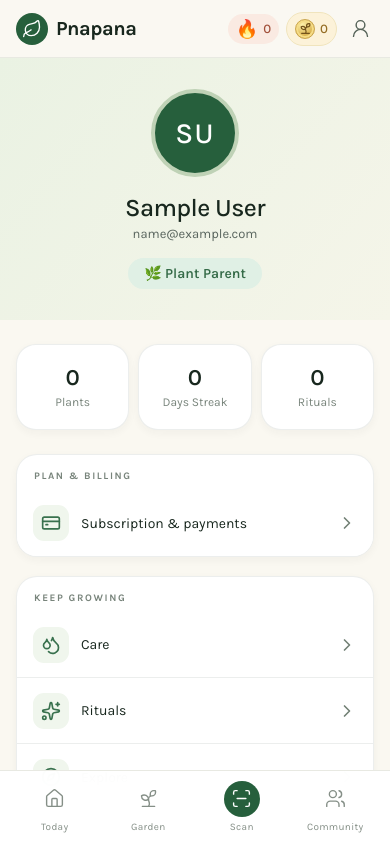
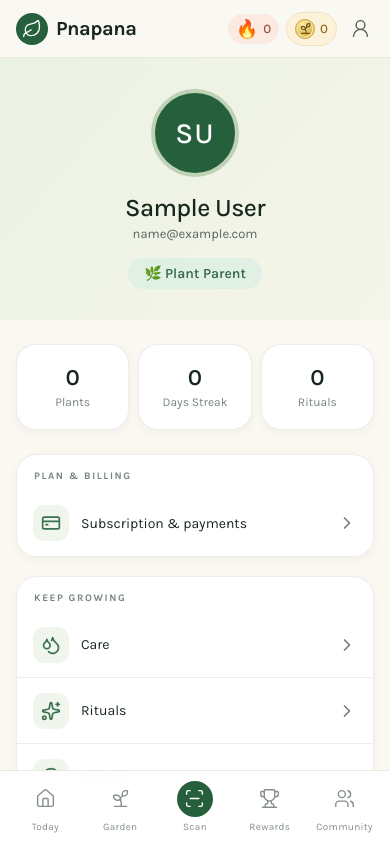
Before and after one commit to ddvashu89-oss/pnapana, a Next.js app in the folder frontend/: page /you in a window 390 px wide. Shown: the top 844 px of the page. Built offline with nearby package versions, Linux system fonts and the light colour scheme; no server answers; sample sign-in values are in the browser's storage.

Commit message:
Add mobile rewards tab and clearer plant care states

```diff
--- a/frontend/src/app/dashboard/Home.module.css
+++ b/frontend/src/app/dashboard/Home.module.css
@@ -754,6 +754,8 @@
 .todayPlantInfo strong { display: block; font-size: 16px; font-weight: 500; margin-bottom: 6px; }
 .todayCareStatus { display: inline-flex; align-items: center; gap: 6px; margin-top: 1px; color: #89938c; font-size: 11px; line-height: 1.35; }
 .todayCareStatus svg { color: #929d95; }
+.todayCareStatus.todayCareMuted { color: #929b94; font-weight: 400; }
+.todayCareStatus.todayCareMuted svg { color: #a1aaa3; }
 .todayCareUrgent { color: #b6423b; font-weight: 600; }
 .todayCareUrgent i { width: 7px; height: 7px; border-radius: 50%; background: #d94b43; box-shadow: 0 0 0 3px rgba(217, 75, 67, .12); }
 .todayCareSecondary { margin-left: 5px; color: #89938c; font-size: 11px; font-weight: 400; }
--- a/frontend/src/components/Sidebar.module.css
+++ b/frontend/src/components/Sidebar.module.css
@@ -10,6 +10,7 @@
 .desktopBrand { margin: 0 8px 46px; }
 .navLinks { display: flex; flex-direction: column; gap: 7px; }
 .navItem { display: flex; align-items: center; gap: 14px; padding: 11px 14px; min-height: 50px; color: var(--text-secondary); border-radius: 16px; font-size: 16px; transition: background .2s, color .2s; }
+.mobileOnly { display: none; }
 .icon { display: flex; align-items: center; justify-content: center; width: 32px; height: 32px; }
 .navItem:hover, .secondaryLinks a:hover { background: #f0f5ed; color: var(--primary-green); }
 .active { color: var(--primary-green); background: var(--accent-green-dim); font-weight: 500; }
@@ -30,6 +31,7 @@
  .desktopBrand, .secondaryLinks, .sidebarNote { display: none; }
  .navLinks { flex-direction: row; justify-content: space-around; gap: 0; }
  .navItem { flex: 1; min-width: 0; flex-direction: column; justify-content: center; gap: 5px; padding: 5px 0; font-size: 11px; border-radius: 0; min-height: 64px; color: #858f87; }
+ .mobileOnly { display: flex; }
  .navItem.active { background: none; color: var(--primary-green); }
  .icon { width: 38px; height: 36px; border-radius: 50%; }
  .active .icon { background: var(--accent-green-dim); }
--- a/frontend/src/components/Sidebar.tsx
+++ b/frontend/src/components/Sidebar.tsx
@@ -2,7 +2,7 @@
 import { useState, useEffect } from 'react';
 import Link from 'next/link';
 import { usePathname } from 'next/navigation';
-import { Home, Sprout, ScanLine, Users, Leaf, UserRound, Compass, Droplets, Sparkles, Settings } from 'lucide-react';
+import { Home, Sprout, ScanLine, Users, Leaf, UserRound, Compass, Droplets, Sparkles, Settings, Trophy } from 'lucide-react';
 import { isAppShellRoute } from '@/lib/routePolicy';
 import { useLanguage } from '@/lib/i18n/LanguageContext';
 import { authFetch } from '@/lib/api';
@@ -40,6 +40,7 @@ export default function Sidebar() {
     { href: '/dashboard', label: hi ? 'आज' : 'Today', icon: Home, active: pathname === '/dashboard' && !hash },
     { href: '/dashboard#garden', label: hi ? 'बगीचा' : 'Garden', icon: Sprout, active: pathname === '/plant' || (pathname === '/dashboard' && hash === '#garden') },
     { href: '/dashboard?action=scan', label: hi ? 'स्कैन' : 'Scan', icon: ScanLine, active: false, scan: true },
+    { href: '/rewards', label: hi ? 'इनाम' : 'Rewards', icon: Trophy, active: pathname === '/rewards', mobileOnly: true },
     { href: '/community', label: t('nav.community'), icon: Users, active: pathname === '/community' },
   ];
 
@@ -59,8 +60,8 @@ export default function Sidebar() {
       <nav className={`${styles.sidebar} ${pathname === '/dashboard' ? styles.dashboardTabs : ''}`} aria-label="Main navigation">
         <Link href="/dashboard" className={styles.desktopBrand}><span className={styles.brandMark}><Leaf size={24} strokeWidth={1.6} /></span>Pnapana</Link>
         <div className={styles.navLinks}>
-          {links.map(({ href, label, icon: Icon, active, scan }) => (
-            <Link key={label} href={href} onClick={(event) => { setHash(href.includes('#') ? '#' + href.split('#')[1] : ''); if (scan && pathname === '/dashboard') { event.preventDefault(); window.history.replaceState(null, '', href); window.dispatchEvent(new Event('pnapana:scan')); } }} className={`${styles.navItem} ${active ? styles.active : ''} ${scan ? styles.scan : ''}`} aria-current={active ? 'page' : undefined}>
+          {links.map(({ href, label, icon: Icon, active, scan, mobileOnly }) => (
+            <Link key={label} href={href} onClick={(event) => { setHash(href.includes('#') ? '#' + href.split('#')[1] : ''); if (scan && pathname === '/dashboard') { event.preventDefault(); window.history.replaceState(null, '', href); window.dispatchEvent(new Event('pnapana:scan')); } }} className={`${styles.navItem} ${active ? styles.active : ''} ${scan ? styles.scan : ''} ${mobileOnly ? styles.mobileOnly : ''}`} aria-current={active ? 'page' : undefined}>
               <span className={styles.icon}><Icon size={23} strokeWidth={1.6} /></span>
               <span className={styles.label}>{label}</span>
             </Link>
```
Also changed, not shown: frontend/src/app/dashboard/page.tsx (+5 -3 lines).
